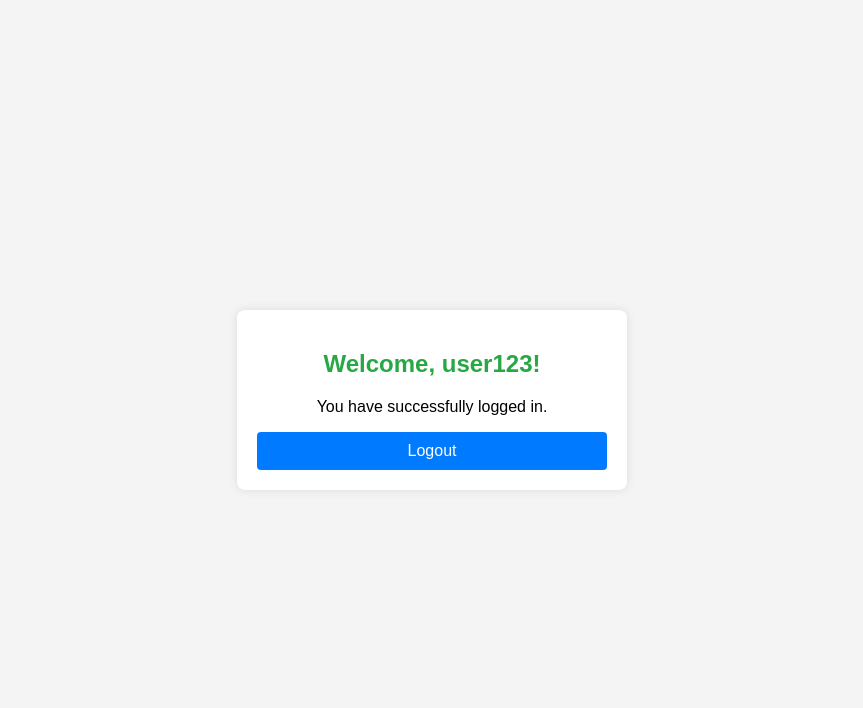
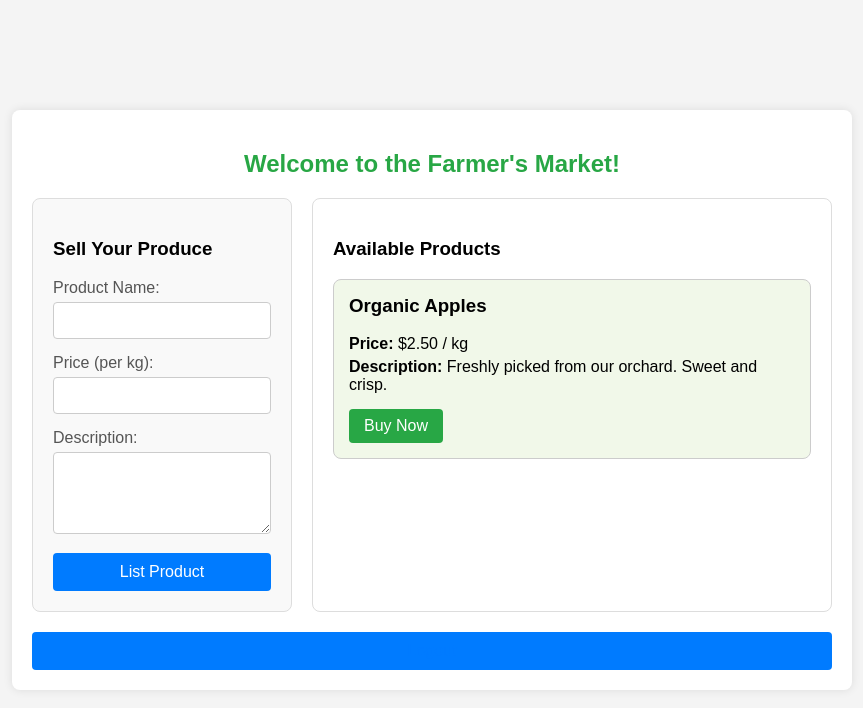
Before and after one commit to krishna121121/smartfarming, a website: page frontend/home.html in a window 1280 px wide. Both pictures are taken after typing "Sample", "Sample123" into the empty fields and a click on the button "Login". Shown: the whole page, without its empty margins (208-1071 px from the left). Drawn offline with Linux system fonts and the light colour scheme.

Commit message:
Update home.html

```diff
--- a/frontend/home.html
+++ b/frontend/home.html
@@ -3,8 +3,9 @@
 <head>
     <meta charset="UTF-8">
     <meta name="viewport" content="width=device-width, initial-scale=1.0">
-    <title>User Authentication</title>
+    <title>Farmer's Market</title>
     <style>
+        /* Existing CSS for login/signup/welcome */
         body {
             font-family: Arial, sans-serif;
             background-color: #f4f4f4;
@@ -16,7 +17,8 @@
         }
 
         .container {
-            width: 350px;
+            width: 90%; /* Increased width for new content */
+            max-width: 800px;
             background-color: #fff;
             padding: 20px;
             box-shadow: 0 0 10px rgba(0, 0, 0, 0.1);
@@ -24,11 +26,11 @@
             text-align: center;
         }
 
-        .form-section {
+        .form-section, .welcome-section, .market-section {
             display: none;
         }
 
-        .form-section.active {
+        .form-section.active, .welcome-section.active, .market-section.active {
             display: block;
         }
 
@@ -46,7 +48,9 @@
 
         input[type="text"],
         input[type="password"],
-        input[type="email"] {
+        input[type="email"],
+        input[type="number"],
+        textarea {
             width: 100%;
             padding: 10px;
             margin-bottom: 15px;
@@ -76,16 +80,58 @@
             cursor: pointer;
         }
 
-        .welcome-section {
-            display: none;
+        .welcome-section h2, .market-section h2 {
+            color: #28a745;
         }
 
-        .welcome-section.active {
-            display: block;
+        /* New CSS for the market section */
+        .market-content {
+            display: grid;
+            grid-template-columns: 1fr 2fr;
+            gap: 20px;
+            margin-top: 20px;
+            text-align: left;
         }
 
-        .welcome-section h2 {
-            color: #28a745;
+        .sell-form-container, .products-list-container {
+            padding: 20px;
+            border: 1px solid #ddd;
+            border-radius: 8px;
+        }
+
+        .sell-form-container {
+            background-color: #f9f9f9;
+        }
+
+        .products-list-container {
+            background-color: #fff;
+        }
+
+        .product-card {
+            border: 1px solid #ccc;
+            border-radius: 8px;
+            padding: 15px;
+            margin-bottom: 15px;
+            background-color: #f1f8e9;
+        }
+
+        .product-card h3 {
+            margin-top: 0;
+        }
+
+        .product-card p {
+            margin: 5px 0;
+        }
+
+        .buy-button {
+            background-color: #28a745;
+            padding: 8px 15px;
+            margin-top: 10px;
+            width: auto;
+        }
+
+        .buy-button:hover {
+            background-color: #218838;
         }
     </style>
 </head>
@@ -94,13 +140,11 @@
 <div class="container">
     <div id="login-form" class="form-section active">
         <h2>Login</h2>
-        <form onsubmit="event.preventDefault(); showWelcome('user123');">
+        <form onsubmit="event.preventDefault(); showMarketPage();">
             <label for="login-username">Username:</label>
             <input type="text" id="login-username" name="login-username" required>
-
             <label for="login-password">Password:</label>
             <input type="password" id="login-password" name="login-password" required>
-
             <button type="submit">Login</button>
         </form>
         <p>Don't have an account? <span class="link" onclick="showSection('signup-form')">Sign Up</span></p>
@@ -108,41 +152,82 @@
 
     <div id="signup-form" class="form-section">
         <h2>Sign Up</h2>
-        <form onsubmit="event.preventDefault(); showWelcome(document.getElementById('signup-username').value);">
+        <form onsubmit="event.preventDefault(); showMarketPage();">
             <label for="signup-username">Username:</label>
             <input type="text" id="signup-username" name="signup-username" required>
-
             <label for="signup-email">Email:</label>
             <input type="email" id="signup-email" name="signup-email" required>
-
             <label for="signup-password">Password:</label>
             <input type="password" id="signup-password" name="signup-password" required>
-
             <button type="submit">Sign Up</button>
         </form>
         <p>Already have an account? <span class="link" onclick="showSection('login-form')">Login</span></p>
     </div>
 
-    <div id="welcome-page" class="welcome-section">
-        <h2 id="welcome-message"></h2>
-        <p>You have successfully logged in.</p>
-        <button onclick="showSection('login-form')">Logout</button>
+    <div id="market-page" class="market-section">
+        <h2>Welcome to the Farmer's Market!</h2>
+        <div class="market-content">
+            <div class="sell-form-container">
+                <h3>Sell Your Produce</h3>
+                <form id="sell-form" onsubmit="event.preventDefault(); addProduct();">
+                    <label for="product-name">Product Name:</label>
+                    <input type="text" id="product-name" required>
+                    <label for="product-price">Price (per kg):</label>
+                    <input type="number" id="product-price" step="0.01" required>
+                    <label for="product-description">Description:</label>
+                    <textarea id="product-description" rows="4" required></textarea>
+                    <button type="submit">List Product</button>
+                </form>
+            </div>
+
+            <div class="products-list-container">
+                <h3>Available Products</h3>
+                <div id="products-list">
+                    <div class="product-card">
+                        <h3>Organic Apples</h3>
+                        <p><strong>Price:</strong> $2.50 / kg</p>
+                        <p><strong>Description:</strong> Freshly picked from our orchard. Sweet and crisp.</p>
+                        <button class="buy-button">Buy Now</button>
+                    </div>
+                </div>
+            </div>
+        </div>
+        <button class="link" style="margin-top: 20px;" onclick="showSection('login-form')">Logout</button>
     </div>
 </div>
 
 <script>
+    // --- Existing JavaScript functions ---
     function showSection(sectionId) {
-        // Hide all sections
-        document.querySelectorAll('.form-section, .welcome-section').forEach(section => {
+        document.querySelectorAll('.form-section, .market-section').forEach(section => {
             section.classList.remove('active');
         });
-        // Show the selected section
         document.getElementById(sectionId).classList.add('active');
     }
 
-    function showWelcome(username) {
-        document.getElementById('welcome-message').textContent = `Welcome, ${username}!`;
-        showSection('welcome-page');
+    // --- New JavaScript functions for the market page ---
+    function showMarketPage() {
+        showSection('market-page');
+    }
+
+    function addProduct() {
+        const productName = document.getElementById('product-name').value;
+        const productPrice = document.getElementById('product-price').value;
+        const productDesc = document.getElementById('product-description').value;
+        const productsList = document.getElementById('products-list');
+
+        const newProductCard = document.createElement('div');
+        newProductCard.classList.add('product-card');
+        newProductCard.innerHTML = `
+            <h3>${productName}</h3>
+            <p><strong>Price:</strong> $${productPrice} / kg</p>
+            <p><strong>Description:</strong> ${productDesc}</p>
+            <button class="buy-button">Buy Now</button>
+        `;
+        productsList.appendChild(newProductCard);
+
+        // Clear the form fields after adding the product
+        document.getElementById('sell-form').reset();
     }
 </script>
 
```
